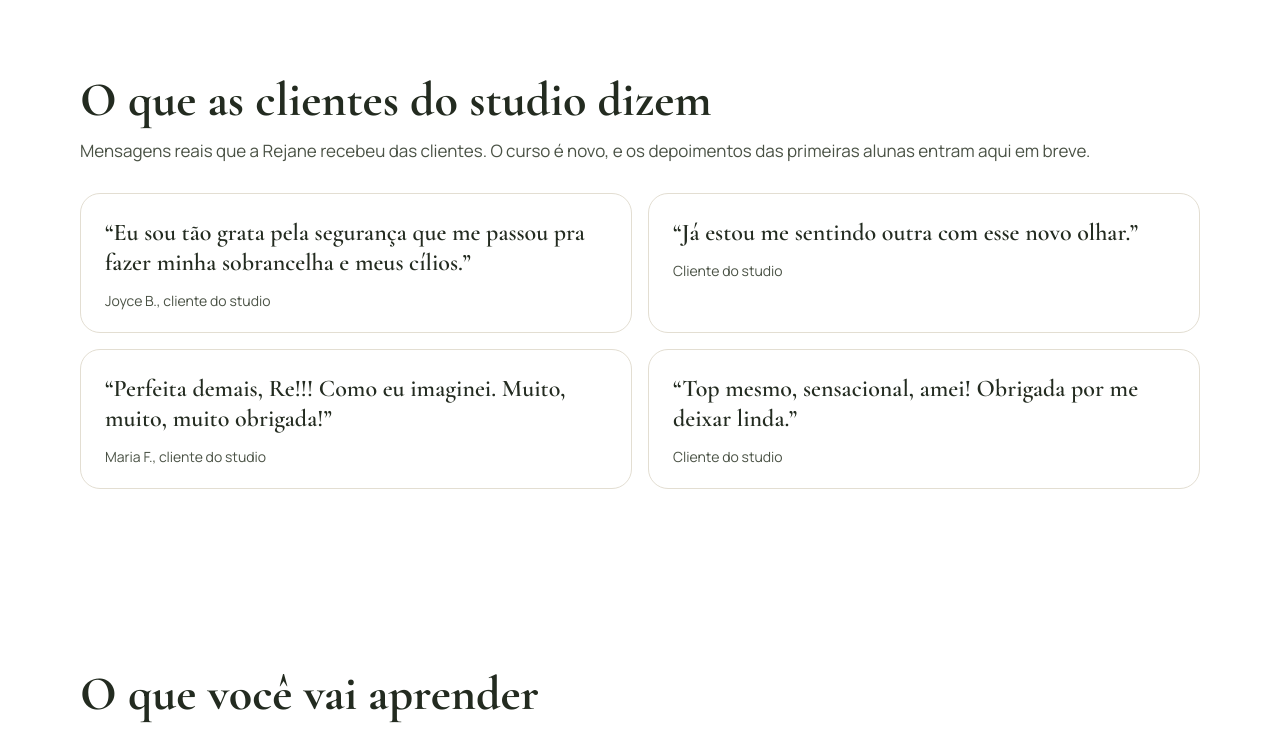
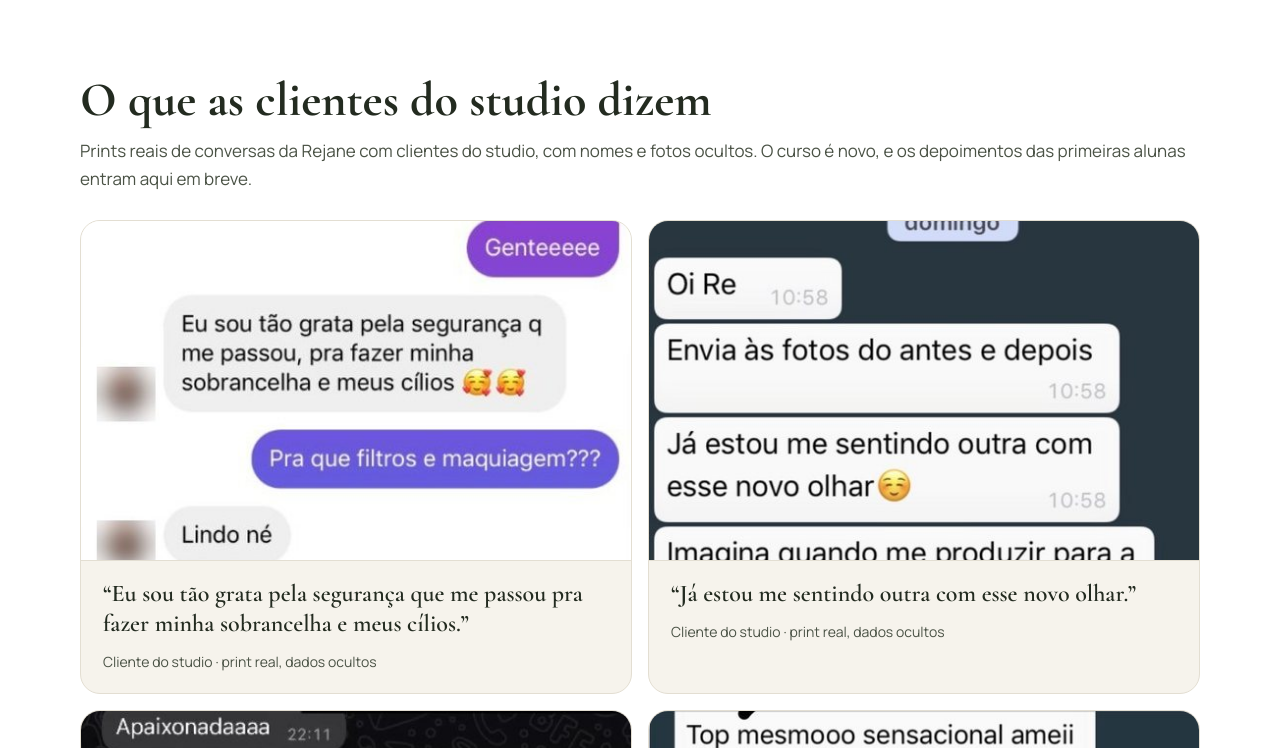
Before and after one commit to Rodriguesn/rejane-real, a plain HTML site: page lash-lifting-shine/index.html in a window 1280 px wide. Shown: the part 3080-3828 px from the top of the page. Drawn offline with nearby package versions, Linux system fonts and the light colour scheme.

Commit message:
Prints reais dos feedbacks, com nomes e fotos ocultos
Co-Authored-By: Claude Opus 5.5 <noreply@anthropic.com>
Claude-Session: https://claude.ai/code/session_01Q8kJqaSvTvWGxhWeSsRVBB

```diff
--- a/lash-lifting-shine/index.html
+++ b/lash-lifting-shine/index.html
@@ -130,7 +130,9 @@ footer a{color:#E8B9B3}
 .pair figcaption{position:absolute;left:10px;top:10px;background:rgba(27,34,24,.85);color:#fff;font-size:13px;font-weight:700;padding:4px 12px;border-radius:999px}
 .pair figure:last-child figcaption{background:var(--gold);color:#1F2619}
 .quotes{display:grid;grid-template-columns:repeat(2,minmax(0,1fr));gap:16px;margin-top:28px}
-.quote{margin:0;background:var(--card);border:1px solid var(--line);border-radius:20px;padding:24px 24px 20px}
+.quote{margin:0;background:var(--bg);border:1px solid var(--line);border-radius:20px;overflow:hidden;display:flex;flex-direction:column}
+.quote img{width:100%;height:340px;object-fit:cover;object-position:50% 0;border-bottom:1px solid var(--line)}
+.quote figcaption{padding:18px 22px 20px}
 .quote p{font-family:'Cormorant Garamond',serif;font-size:24px;line-height:1.25;font-weight:600}
 .quote cite{display:block;margin-top:12px;font-size:14px;font-style:normal;color:var(--soft)}
 .founder{display:inline-block;background:#2F3A2B;color:#C9A66B;font-weight:700;font-size:14px;padding:6px 14px;border-radius:999px;margin-bottom:14px}
@@ -238,12 +240,12 @@ footer a{color:#E8B9B3}
 <section class="band" style="background:var(--card)">
   <div class="wrap">
     <h2>O que as clientes do studio dizem</h2>
-    <p style="margin-top:12px;color:var(--soft)">Mensagens reais que a Rejane recebeu das clientes. O curso é novo, e os depoimentos das primeiras alunas entram aqui em breve.</p>
+    <p style="margin-top:12px;color:var(--soft)">Prints reais de conversas da Rejane com clientes do studio, com nomes e fotos ocultos. O curso é novo, e os depoimentos das primeiras alunas entram aqui em breve.</p>
     <div class="quotes">
-      <blockquote class="quote"><p>“Eu sou tão grata pela segurança que me passou pra fazer minha sobrancelha e meus cílios.”</p><cite>Joyce B., cliente do studio</cite></blockquote>
-      <blockquote class="quote"><p>“Já estou me sentindo outra com esse novo olhar.”</p><cite>Cliente do studio</cite></blockquote>
-      <blockquote class="quote"><p>“Perfeita demais, Re!!! Como eu imaginei. Muito, muito, muito obrigada!”</p><cite>Maria F., cliente do studio</cite></blockquote>
-      <blockquote class="quote"><p>“Top mesmo, sensacional, amei! Obrigada por me deixar linda.”</p><cite>Cliente do studio</cite></blockquote>
+      <figure class="quote"><img style="object-position:50% 48%" src="/lash-lifting-shine/img/depoimento-2.jpg" alt="Print de conversa com cliente do studio: Eu sou tão grata pela segurança que me passou pra fazer minha sobrancelha e meus cílios." loading="lazy"><figcaption><p>“Eu sou tão grata pela segurança que me passou pra fazer minha sobrancelha e meus cílios.”</p><cite>Cliente do studio · print real, dados ocultos</cite></figcaption></figure>
+      <figure class="quote"><img src="/lash-lifting-shine/img/depoimento-4.jpg" alt="Print de conversa com cliente do studio: Já estou me sentindo outra com esse novo olhar." loading="lazy"><figcaption><p>“Já estou me sentindo outra com esse novo olhar.”</p><cite>Cliente do studio · print real, dados ocultos</cite></figcaption></figure>
+      <figure class="quote"><img src="/lash-lifting-shine/img/depoimento-1.jpg" alt="Print de conversa com cliente do studio: Perfeita demais, Re!!! Como eu imaginei." loading="lazy"><figcaption><p>“Perfeita demais, Re!!! Como eu imaginei.”</p><cite>Cliente do studio · print real, dados ocultos</cite></figcaption></figure>
+      <figure class="quote"><img src="/lash-lifting-shine/img/depoimento-3.jpg" alt="Print de conversa com cliente do studio: Top mesmo, sensacional, amei!" loading="lazy"><figcaption><p>“Top mesmo, sensacional, amei!”</p><cite>Cliente do studio · print real, dados ocultos</cite></figcaption></figure>
     </div>
   </div>
 </section>
```
Also changed, not shown: lash-lifting-shine/img/depoimento-1.jpg (added), lash-lifting-shine/img/depoimento-2.jpg (added), lash-lifting-shine/img/depoimento-3.jpg (added), lash-lifting-shine/img/depoimento-4.jpg (added).
